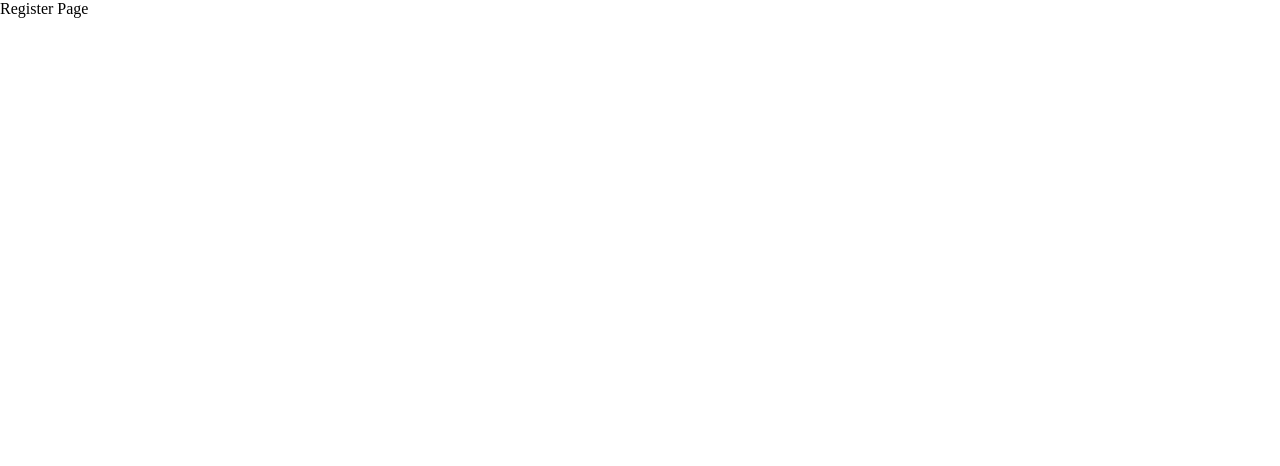
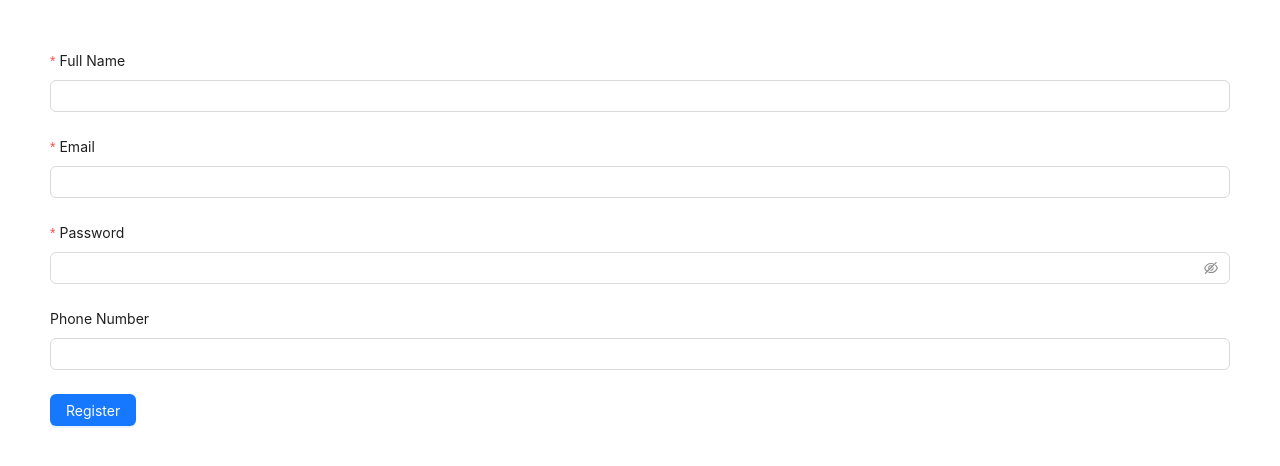
Before and after one commit to trungnghia2009/react-vite-learning, a React (Vite) app: page /register in a window 1280 px wide. Shown: the top 466 px of the page. Built offline with nearby package versions, Linux system fonts and the light colour scheme.

Commit message:
video 89

```diff
--- a/src/components/user/user.table.jsx
+++ b/src/components/user/user.table.jsx
@@ -6,7 +6,15 @@ import { useState } from "react";
 import { deleteUserAPI } from "../../services/api.service";
 
 const UserTable = (props) => {
-  const { userData, loadUser } = props;
+  const {
+    userData,
+    loadUser,
+    currentPage,
+    setCurrentPage,
+    pageSize,
+    setPageSize,
+    total,
+  } = props;
 
   // State for Update User Modal
   const [isModalUpdateOpen, setIsModalUpdateOpen] = useState(false);
@@ -32,7 +40,25 @@ const UserTable = (props) => {
     }
   };
 
+  const onPageChange = (pagination) => {
+    // Check if the page number has changed
+    // + converts string to number
+    if (+pagination?.current !== +currentPage) {
+      setCurrentPage(+pagination.current);
+    }
+    // Check if the page size has changed
+    // + converts string to number
+    if (+pagination?.pageSize !== +pageSize) {
+      setPageSize(+pagination.pageSize);
+      setCurrentPage(1);
+    }
+  };
+
   const columns = [
+    {
+      title: "No.",
+      render: (_, __, index) => index + 1 + (currentPage - 1) * pageSize,
+    },
     {
       title: "Id",
       dataIndex: "_id",
@@ -85,9 +111,29 @@ const UserTable = (props) => {
     },
   ];
 
+  console.log(">> Check currentPage: ", currentPage);
+
   return (
     <>
-      <Table columns={columns} dataSource={userData} rowKey={"_id"} />;
+      <Table
+        columns={columns}
+        dataSource={userData}
+        rowKey={"_id"}
+        pagination={{
+          current: currentPage,
+          pageSize: pageSize,
+          showSizeChanger: true,
+          total: total,
+          showTotal: (total, range) => {
+            return (
+              <div>
+                {range[0]}-{range[1]} of {total} rows
+              </div>
+            );
+          },
+        }}
+        onChange={onPageChange}
+      />
       <UpdateUser
         isModalUpdateOpen={isModalUpdateOpen}
         setIsModalUpdateOpen={setIsModalUpdateOpen}
--- a/src/pages/error.jsx
+++ b/src/pages/error.jsx
@@ -1,21 +1,19 @@
 import { Link, useRouteError } from "react-router-dom";
+import { Button, Result } from "antd";
 
 export default function ErrorPage() {
   const error = useRouteError();
-  console.error(error);
 
   return (
-    <div id="error-page">
-      <h1>Oops!</h1>
-      <p>Sorry, an unexpected error has occurred.</p>
-      <p>
-        <i>{error.statusText || error.message}</i>
-      </p>
-      <div>
+    <Result
+      status="403"
+      title="Oops!"
+      subTitle={error.statusText || error.message}
+      extra={
         <Link to="/">
-          <span>Back to homepage</span>
+          <Button type="primary">Back Home</Button>
         </Link>
-      </div>
-    </div>
+      }
+    />
   );
 }
--- a/src/pages/register.jsx
+++ b/src/pages/register.jsx
@@ -1,5 +1,63 @@
+import { Button, Input, Form } from "antd";
+
 const RegisterPage = () => {
-  return <div>Register Page</div>;
+  const [form] = Form.useForm();
+
+  const onFinish = (values) => {
+    console.log("Success:", values);
+  };
+
+  return (
+    <Form
+      form={form}
+      layout="vertical"
+      name="basic"
+      onFinish={onFinish}
+      // onFinishFailed={onFinishFailed}
+    >
+      <div
+        style={{
+          margin: "50px",
+        }}
+      >
+        <Form.Item
+          label="Full Name"
+          name="fullName"
+          rules={[{ required: true, message: "Please input your full name!" }]}
+        >
+          <Input />
+        </Form.Item>
+        <Form.Item
+          label="Email"
+          name="email"
+          rules={[{ required: true, message: "Please input your email!" }]}
+        >
+          <Input />
+        </Form.Item>
+        <Form.Item
+          label="Password"
+          name="password"
+          rules={[{ required: true, message: "Please input your password!" }]}
+        >
+          <Input.Password />
+        </Form.Item>
+        <Form.Item
+          label="Phone Number"
+          name="phoneNumber"
+          // rules={[
+          //   { required: true, message: "Please input your phone number!" },
+          // ]}
+        >
+          <Input />
+        </Form.Item>
+        <div>
+          <Button type="primary" onClick={() => form.submit()}>
+            Register
+          </Button>
+        </div>
+      </div>
+    </Form>
+  );
 };
 
 export default RegisterPage;
--- a/src/pages/users.jsx
+++ b/src/pages/users.jsx
@@ -5,21 +5,39 @@ import { useEffect, useState } from "react";
 
 const UsersPage = () => {
   const [userData, setUserData] = useState([]);
+  const [currentPage, setCurrentPage] = useState(1);
+  const [pageSize, setPageSize] = useState(5);
+  const [total, setTotal] = useState(0);
 
   // empty dependency array [] => only call 1 time when component mounts
   useEffect(() => {
     loadUser();
-  }, []);
+    // eslint-disable-next-line react-hooks/exhaustive-deps
+  }, [currentPage, pageSize]); // [] + currentPage + pageSize => call when component mounts + call when currentPage or pageSize changes
 
   const loadUser = async () => {
-    const res = await fetchAllUsersAPI();
-    setUserData(res.data);
+    const res = await fetchAllUsersAPI(currentPage, pageSize);
+    if (res.data) {
+      let data = res.data;
+      setUserData(data.result);
+      setCurrentPage(data.meta.current);
+      setPageSize(data.meta.pageSize);
+      setTotal(data.meta.total);
+    }
   };
 
   return (
     <div style={{ padding: "20px" }}>
       <UserForm loadUser={loadUser} />
-      <UserTable userData={userData} loadUser={loadUser} />
+      <UserTable
+        userData={userData}
+        loadUser={loadUser}
+        currentPage={currentPage}
+        setCurrentPage={setCurrentPage}
+        pageSize={pageSize}
+        setPageSize={setPageSize}
+        total={total}
+      />
     </div>
   );
 };
--- a/src/services/api.service.js
+++ b/src/services/api.service.js
@@ -43,8 +43,8 @@ const uploadAvatarAPI = (file, folder) => {
   return axios.post(URL_BACKEND, formData, config);
 };
 
-const fetchAllUsersAPI = () => {
-  const URL_BACKEND = "/api/v1/user";
+const fetchAllUsersAPI = (currentPage, pageSize) => {
+  const URL_BACKEND = `/api/v1/user?current=${currentPage}&pageSize=${pageSize}`;
   return axios.get(URL_BACKEND);
 };
 
```
